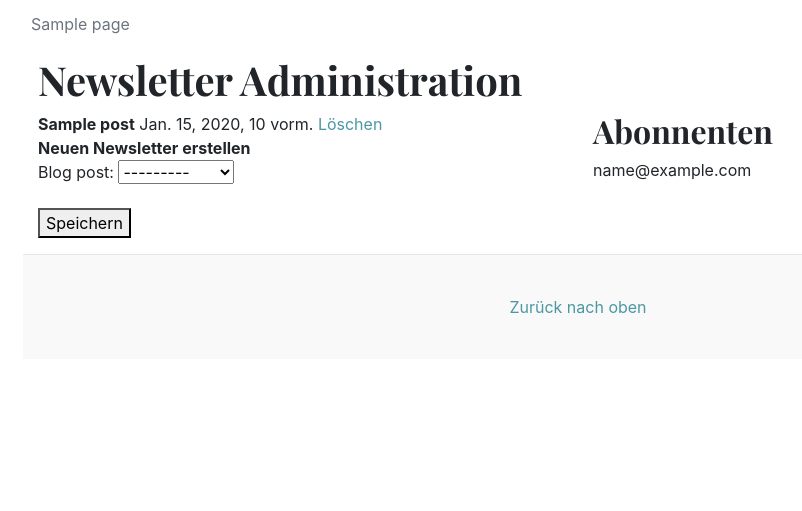
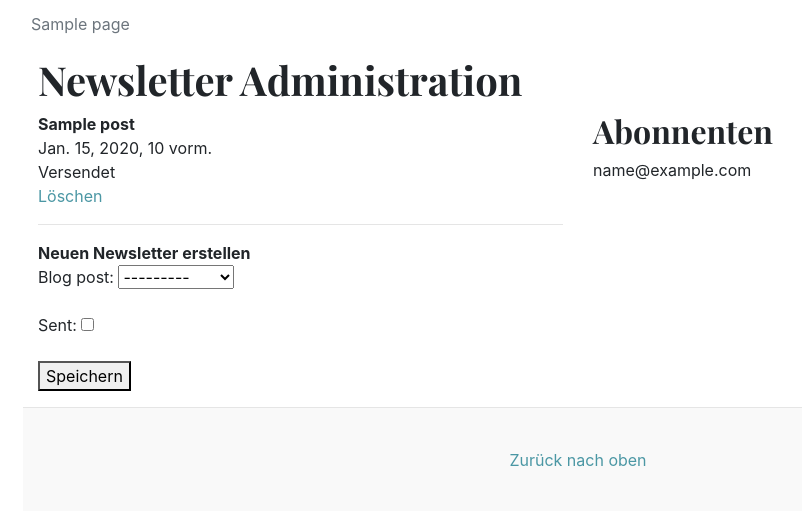
Before and after one commit to ChristianGroeber/sarah-website, a Django app: page /newsletter/ in a window 1280 px wide. Shown: the part 193-704 px from the top of the page, without its empty margins (62-864 px from the left). Run offline with Django 3.2, Linux system fonts and the light colour scheme; a user stored in the database is signed in; tables that the repository leaves empty hold one stand-in row (values such as "Sample post"); parts of the project's set-up code (start-up, migrations or seed data) failed here and were passed over; some libraries are stand-ins or nearby versions.

Commit message:
added sent

```diff
--- a/sakreativ/blog/templates/newsletter/index.html
+++ b/sakreativ/blog/templates/newsletter/index.html
@@ -7,7 +7,15 @@
 <div class="row">
     <div class="col-sm-6">
         {% for newsletter in newsletters %}
-        <b>{{ newsletter }}</b> {{ newsletter.blog_post.date_posted }} <a href="delete/{{ newsletter.id }}/">Löschen</a><br>
+        <b>{{ newsletter }}</b> <br>
+        {{ newsletter.blog_post.date_posted }}<br>
+        {% if newsletter.sent %}
+        Versendet
+        {% else %}
+        nicht versendet
+        {% endif %}<br>
+        <a href="delete/{{ newsletter.id }}/">Löschen</a><br>
+        <hr>
         {% endfor %}
         <b>Neuen Newsletter erstellen</b>
         <form method="POST">
--- a/sakreativ/newsletter/models.py
+++ b/sakreativ/newsletter/models.py
@@ -23,6 +23,7 @@ class Subscriber(Model):
 
 class Newsletter(Model):
     blog_post = ForeignKey(Post, on_delete=models.CASCADE)
+    sent = models.BooleanField(default=False)
 
     def __str__(self):
         return str(self.blog_post)
--- a/sakreativ/newsletter/views.py
+++ b/sakreativ/newsletter/views.py
@@ -24,6 +24,8 @@ def index(request):
 
 
 def delete_newsletter(request, newsletter_id):
+    if str(request.user) is 'AnonymousUser':
+        return redirect('index')
     news = Newsletter.objects.get(pk=newsletter_id)
     news.delete()
     return redirect('newsletter')
```
